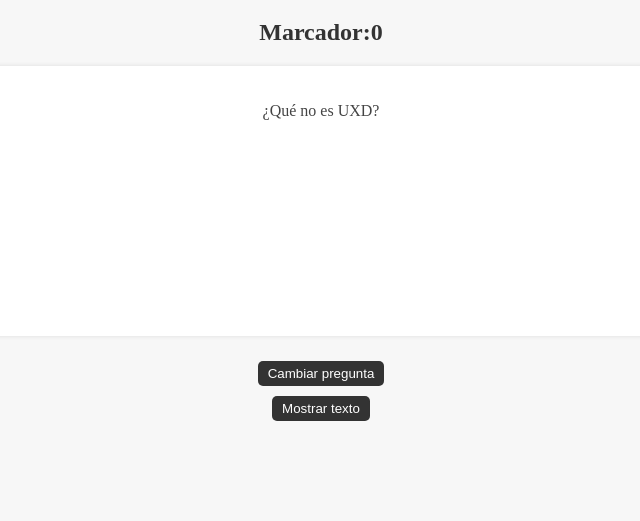
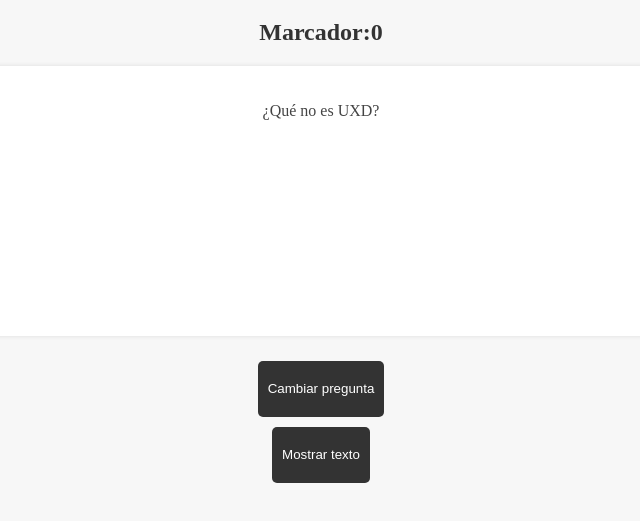
Before and after one commit to Darlex5027/Flashcards, a plain HTML site: page FlashcardsUXD.html in a window 1280 px wide. Shown: the part 61-582 px from the top of the page, without its empty margins (319-959 px from the left). Drawn offline with Linux system fonts and the light colour scheme.

Commit message:
Update FlashcardsUXD.html

```diff
--- a/FlashcardsUXD.html
+++ b/FlashcardsUXD.html
@@ -48,8 +48,8 @@
 
 		/* Botones */
 		button {
-			width: 50;
-			height: 20;
+			width: max-content;
+    			height: 56px;
 			background-color: #333;
 			color: #fff;
 			border: none;
```
